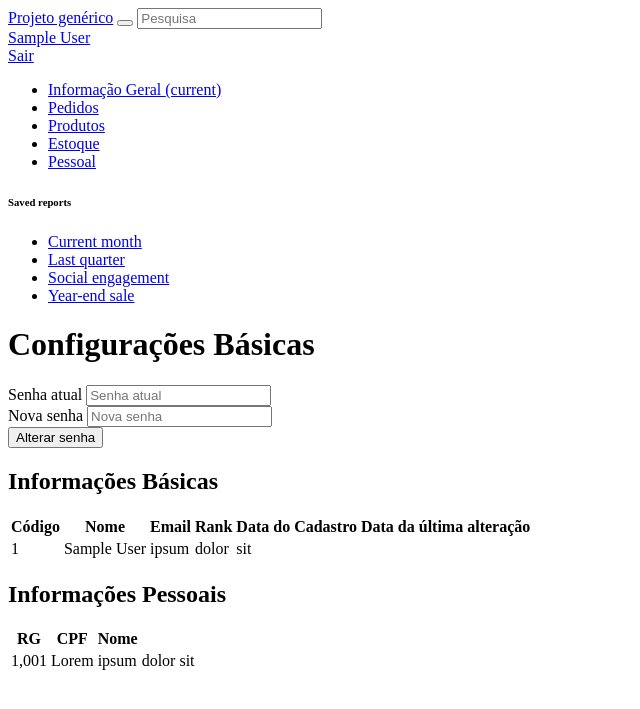
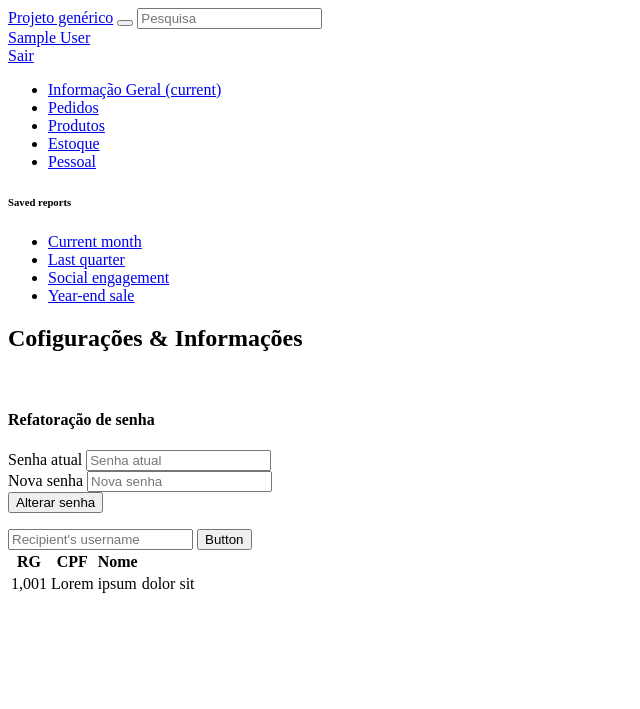
Before and after one commit to Yaaaaaaaaan/ProjetoGenerico, a PHP site: template App/Views/app/info.phtml in a window 1280 px wide. Shown: the top 709 px of the page, without its empty margins (0-640 px from the left). Run offline with PHP 8.4, Linux system fonts and the light colour scheme; the template is opened without the code that fills it, so the values that code supplies are empty; the visitor is signed in with stand-in values (Sample User, id 1).

Commit message:
criando a página de configurações.

```diff
--- a/App/Views/app/info.phtml
+++ b/App/Views/app/info.phtml
@@ -105,15 +105,21 @@
         </ul>
       </div>
     </nav>
+       <?php if($_SESSION['rank']<9){
+            error_reporting(0);?>
+    <main class="col-md-9 ms-sm-auto col-lg-10 px-md-4">
+      <div class="tab-content" id="nav-tabContent">
+        <div class='tab-pane fade show active' id="nav-estoque" role="tabpanel" aria-labelledby="nav-home-tab">
+          <nav class="d-flex justify-content-between flex-wrap flex-md-nowrap align-items-center pt-3 pb-2 mb-3 border-bottom"><h1 class="h2">Cofigurações & Informações</h1>
+          </nav>
 
-    <main class="col-md-9 ms-sm-auto col-lg-10 px-md-4">
-      <div class="d-flex justify-content-between flex-wrap flex-md-nowrap align-items-center pt-3 pb-2 mb-3 border-bottom">
-
-          <?php if($_SESSION['rank']<9){
-            error_reporting(0);?>
-
-                 <h1 class="h2">Configurações Básicas</h1>
-            <form class="form-inline" action="/alterarSenha" method="post">
+          <div class="row">
+          <div class="col-md-4">
+              <br>
+          </div>
+          <div class="col-md-4 card">
+            <h4 class="pt-3 pb-2 mb-3 border-bottom">Refatoração de senha</h4>
+            <form class="form-inline card-body" action="/alterarSenha" method="post">
 
                 <div class="form-group mx-sm-3 mb-2">
                 <input type="text" class="form-control" value="<?= $_SESSION['id'];?>" name="idUsuario" hidden="hidden">
@@ -124,8 +130,8 @@
                 <label for="inputPassword2" class="sr-only">Nova senha</label>
                 <input type="password" class="form-control" value="<?php if($this->view->erroNewPass=='erro'){echo $this->view->usuario['newpass'];} else{}?>" id="inputPassword2" required="" placeholder="Nova senha" name="newpass">
               </div>
-               <div class="row">
-                 <button type="submit" class="btn btn-primary mx-sm-3 mb-2"><i class="fa-solid fa-floppy-disk"></i> Alterar senha</button>
+                <div class="d-grid gap-2 mx-sm-3 mb-2">
+                 <button type="submit" class="btn btn-primary"><i class="fa-solid fa-floppy-disk"></i> Alterar senha</button>
                </div>
                <?php if($this->view->erroNewPass== 'erro'){ ?>
 
@@ -137,7 +143,7 @@
             </form>
           <?php }else{ ?>
 
-                 <h1 class="h2">Configurações Básicas</h1>
+
             <form class="form-inline" action="/alterarSenha" method="post">
                 <div class="form-group mx-sm-3 mb-2">
                    <input type="text" class="form-control" value="<?= $_SESSION['id'];?>" name="idUsuario" hidden="hidden">
@@ -148,8 +154,8 @@
                 <label for="inputPassword2" class="sr-only">Nova senha</label>
                 <input type="password" class="form-control" value="<?php if($this->view->erroNewPass=='erro'){echo $this->view->usuario['newpass'];} else{}?>" id="inputPassword2" required="" placeholder="Nova senha" name="newpass">
               </div>
-               <div class="row">
-                 <button type="submit" class="btn btn-primary mx-sm-3 mb-2"><i class="fa-solid fa-floppy-disk"></i>  Alterar senha</button>
+               <div class="d-grid gap-2 mx-sm-3 mb-2">
+                 <button type="submit" class="btn btn-primary"><i class="fa-solid fa-floppy-disk"></i> Alterar senha</button>
                </div>
                <?php if($this->view->erroNewPass== 'erro'){ ?>
 
@@ -160,37 +166,19 @@
               </div> <?php } ?>
             </form>
           <?php } ?>
-      <div class="row">
-        <div class="col">
-          <h2>Informações Básicas</h2>
-          <div class="table-responsive">
-            <table class="table table-striped table-sm">
-              <thead>
-                <tr>
-                  <th>Código</th>
-                  <th>Nome</th>
-                  <th>Email</th>
-                  <th>Rank</th>
-                  <th>Data do Cadastro</th>
-                  <th>Data da última alteração</th>
-                </tr>
-              </thead>
-              <tbody>
-                <tr>
-                  <td><?= $_SESSION['id'];?></td>
-                  <td><?= $_SESSION['nome'];?></td>
-                  <td>ipsum</td>
-                  <td>dolor</td>
-                  <td>sit</td>
-                </tr>
-              </tbody>
-            </table>
-          </div>
         </div>
       </div>
       <div class="row">
+
+        <div class="input-group mb-3">
+  <input type="text" class="form-control" placeholder="Recipient's username" aria-label="Recipient's username" aria-describedby="button-addon2">
+  <button class="btn btn-outline-secondary" type="button" id="button-addon2">Button</button>
+</div>
+
+      </div>
+      <div class="row">
         <div class="col">
-          <h2>Informações Pessoais</h2>
+
           <div class="table-responsive">
             <table class="table table-striped table-sm">
               <thead>
```
